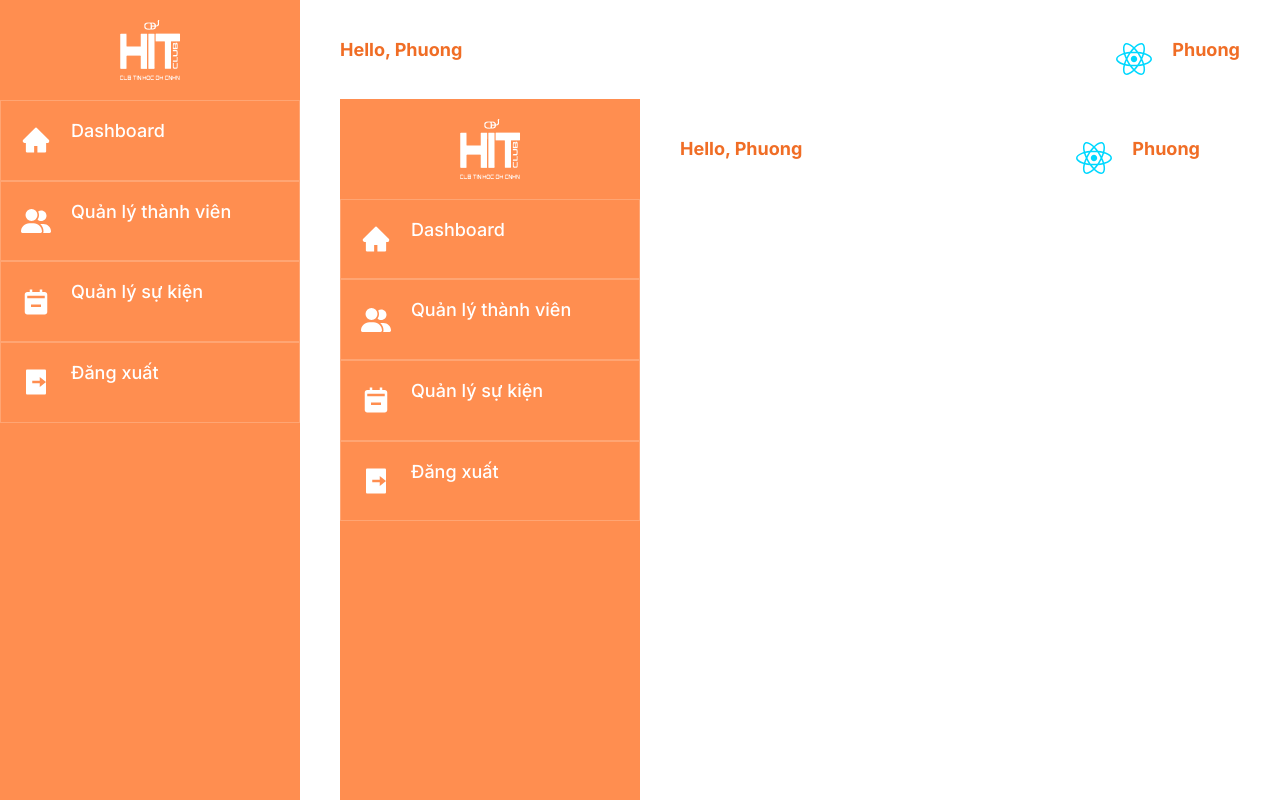
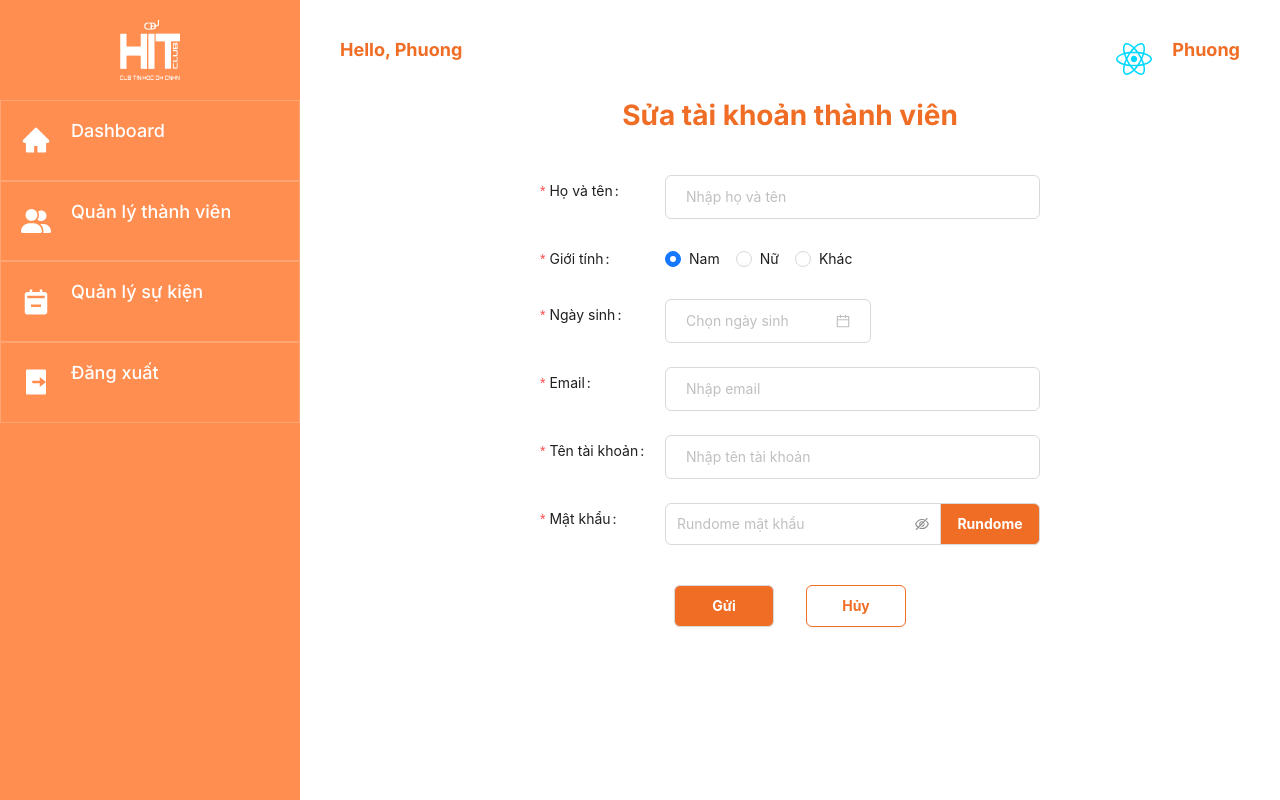
Before and after one commit to tungngth04/HIT-NETWORK, a React (Vite) app: page /admin/members/edit/1 in a window 1280 px wide. Built offline with nearby package versions, Linux system fonts and the light colour scheme.

Commit message:
✨feature: add form creat/edit member

```diff
--- a/src/components/admin/member/MemberForm.jsx
+++ b/src/components/admin/member/MemberForm.jsx
@@ -1,71 +1,111 @@
 import React, { useEffect, useState } from 'react'
-import LayoutAdmin from '../../../layouts/admin/LayoutAdmin/LayoutAdmin'
 import { useNavigate, useParams } from 'react-router-dom'
-import data1 from '../../../pages/Admin/data/data'
-import { HiH2 } from 'react-icons/hi2'
-
-function MemberForm({modal}) {
+import { Form, Input, Button, Radio, DatePicker, Space } from 'antd'
+import './MemberForm.scss'
+function MemberForm({ modal }) {
   const navigate = useNavigate()
-  const {id} = useParams()
-  console.log(typeof(id))
+  const { id } = useParams()
+  console.log(typeof id)
   const [data, setData] = useState({
-    hoten: "",
-    gioitinh: "",
+    hoten: '',
+    gioitinh: '',
     ngaysinh: null,
-    email: "",
-    tentaikhoan: "",
-    matkhau: ""
+    email: '',
+    tentaikhoan: '',
+    matkhau: '',
   })
   const handleChange = (e) => {
-    const {name, value} = e.target
-    setData(prev => ({...prev, [name]:value}))
+    const { name, value } = e.target
+    setData((prev) => ({ ...prev, [name]: value }))
   }
-  useEffect(() => {
-    if (modal === "edit" && id){
-      setData(data1.find((member)=> member.stt === parseInt(id) ))
-    }
-  })
+  const onFinish = (values) => {
+    console.log('Dữ liệu:', values)
+  }
+  return (
+    <div>
+      <div className='member-form__wrapper'>
+        {modal === 'add' ? <h2>Tạo tài khoản thành viên </h2> : <h2>Sửa tài khoản thành viên</h2>}
+        <Form onFinish={onFinish} className='member-form' layout="horizontal"
+        labelCol={{ span: 6 }}
+        wrapperCol={{ span: 18 }}
+        labelAlign="left"
+        initialValues={{
+        hoten: '',
+        gioitinh: 'nam',
+        ngaysinh: null,
+        email: '',
+        tentaikhoan: '',
+        matkhau: '',
+      }}>
+          <Form.Item
+            label='Họ và tên'
+            name='hoten'
+            rules={[{ required: true, message: 'Hãy nhập họ và tên!' }]}
+            >
+            <Input placeholder='Nhập họ và tên' onChange={handleChange}/>
+          </Form.Item>
 
-  return (
-    <LayoutAdmin>
-      {
-        modal === "add" ?
-        (<h2>Tạo tài khoản thành viên </h2>) : (<h2>Sửa tài khoản thành viên</h2>)
-      }
-        <div>
-          <div className="label label-name">*Họ và tên</div>
-          <div><input type="text" placeholder='Họ và tên' onChange={handleChange} value={data.hoten} name='hoten'/></div>
-        </div>
-        <div>
-          <div className="label label-gender">*Giới tính</div>
-          <div><input type="radio" name="gioitinh" id="" checked = {data.gioitinh === "Nam"}  onChange={handleChange}  value="Nam"/>Male</div>
-          <div><input type="radio" name="gioitinh" id="" checked = {data.gioitinh === "Nữ"}  onChange={handleChange} value="Nữ" />Female</div>
-          <div><input type="radio" name="gioitinh" id="" checked = {data.gioitinh === "Khác"}  onChange={handleChange} value="Khác"/>Other</div>
-        </div>
-        <div>
-          <div className="label label.dob">*Ngày sinh</div>
-          <div><input type="date" placeholder='dd/mm/yy'  onChange={handleChange} value={data.ngaysinh} name='ngaysinh' /></div>
-        </div>
-        <div>
-          <div className="label label-email">*Email</div>
-          <div><input type="email" placeholder='Email' onChange={handleChange} value={data.email} name="email"/></div>
-        </div>
-        <div>
-          <div className='label label-user'>*Tên tài khoản</div>
-          <div><input type="text" placeholder='Tên tài khoản'  onChange={handleChange} value={data.tentaikhoan} name="tentaikhoan"/></div>
-        </div>
-        <div>
-          <div className='label label-pass'>*Mật khẩu</div>
-          <div>
-            <input type="password" placeholder='***********'  onChange={handleChange} value={data.matkhau} name='matkhau'/>
-            <button className='btn-rundome'>Rundome</button>
-          </div>
-        </div>
-        <div>
-          <button className='btn-save'>Lưu</button>
-          <button className='btn-cancel'>Hủy</button>
-        </div>
-    </LayoutAdmin>
+          <Form.Item label='Giới tính' name='gioitinh' rules={[{required: true}]}>
+            <Radio.Group>
+              <Radio value='nam' onChange={handleChange}>Nam</Radio>
+              <Radio value='nu' onChange={handleChange}> Nữ </Radio>
+              <Radio value='khac' onChange={handleChange}>Khác</Radio>
+            </Radio.Group>
+          </Form.Item>
+
+          <Form.Item
+            label='Ngày sinh'
+            name='ngaysinh'
+            rules={[{ required: true, message: 'Hãy chọn ngày sinh!' }]}>
+            <DatePicker className='datetime' placeholder='Chọn ngày sinh' onChange={handleChange} />
+          </Form.Item>
+
+          <Form.Item
+            name='email'
+            label='Email'
+            rules={[
+              { required: true, message: 'Hãy nhập email' },
+              { type: 'email', message: 'Giá trị email không hợp lệ' },
+            ]}>
+            <Input placeholder='Nhập email' onChange={handleChange}/>
+          </Form.Item>
+
+          <Form.Item
+            label='Tên tài khoản'
+            name='tentaikhoan'
+            rules={[{ required: true, message: 'Hãy nhập tên tài khoản!' }]}>
+            <Input placeholder='Nhập tên tài khoản' onChange={handleChange}/>
+          </Form.Item>
+
+          <Form.Item
+            label="Mật khẩu"
+            name="matkhau"
+            rules={[{ required: true, message: 'Hãy nhập mật khẩu hoặc nhấn Rundome' }]}
+            style={{ marginBottom: 8 }}
+          >
+            <Space.Compact style={{ width: '100%' }}>
+              <Input.Password placeholder="Rundome mật khẩu" onChange={handleChange} />
+              <Button className='btnSubmit'>
+                Rundome
+              </Button>
+            </Space.Compact>
+          </Form.Item>
+
+          <Space style={{width: '100%', display: 'flex', flexDirection: 'row', gap: '32px', justifyContent: 'center', marginTop: '40px'}}>
+            <Form.Item>
+              <Button htmlType='submit' className="btnSubmit">
+                Gửi
+              </Button>
+          </Form.Item>
+          <Form.Item>
+            <Button htmlType='button' className="btnCancel">
+              Hủy
+            </Button>
+          </Form.Item>
+          </Space>
+        </Form>
+      </div>
+    </div>
   )
 }
 
--- a/src/components/admin/member/MemberForm.scss
+++ b/src/components/admin/member/MemberForm.scss
@@ -0,0 +1,38 @@
+@use "../../../styles/index" as style;
+.member-form__wrapper{
+    display: flex;
+    flex-direction: column;
+    align-items: center;
+    h2 {
+        font-weight: bold;
+        font-size: 28px;
+        color: style.$secondary-color;
+        margin-bottom: 20px;
+        text-align: center;
+        padding-bottom: 24px;
+    }
+}
+
+.member-form{
+    width: 500px;
+    input, .datetime{
+        padding: 10px 20px;
+        // outline: style.$secondary-color;
+    }
+    button{
+        width: 100px;
+        padding: 20px 32px;
+        font-weight: bold;
+        font-size: 14px;
+        cursor: pointer;
+    }
+    .btnSubmit{
+        background-color: style.$secondary-color;
+        color: white;
+    }
+    .btnCancel{
+        background-color: transparent;
+        border: 1px solid style.$secondary-color;
+        color: style.$secondary-color;
+    }
+}
```
